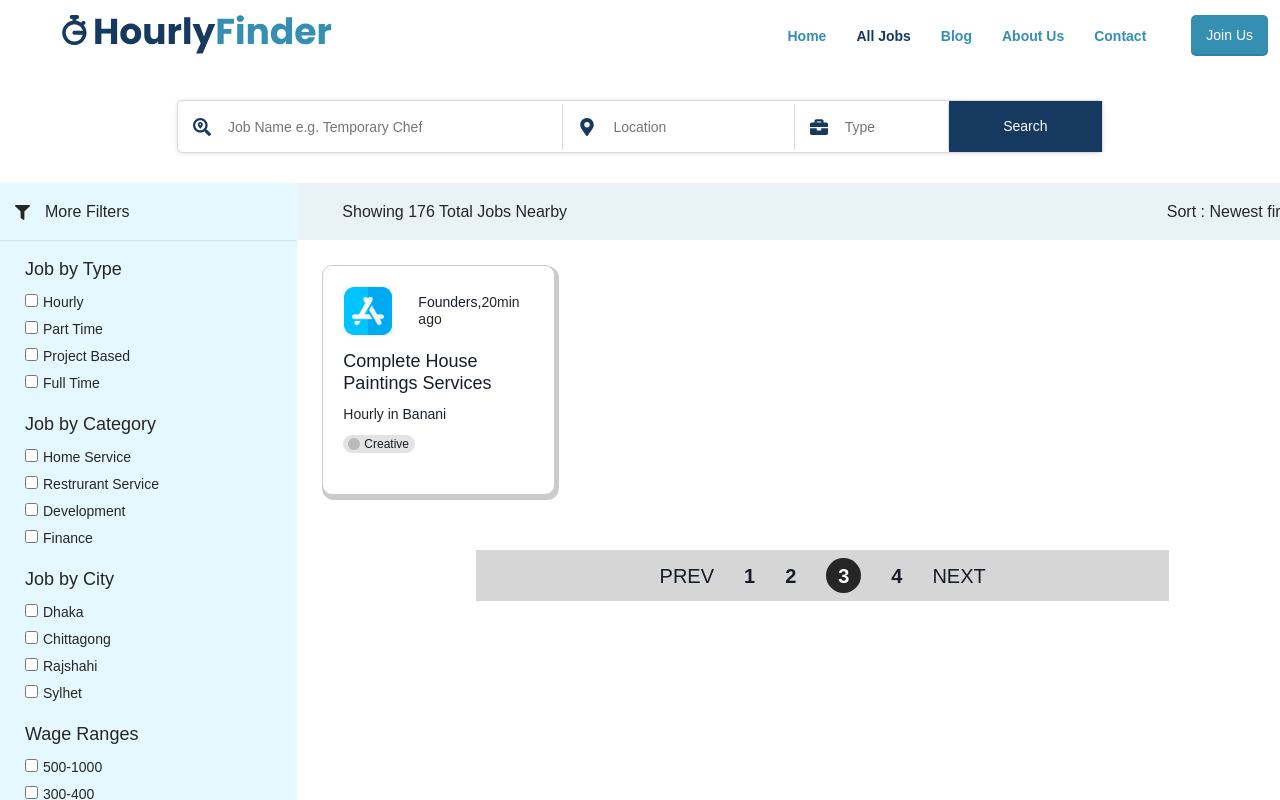
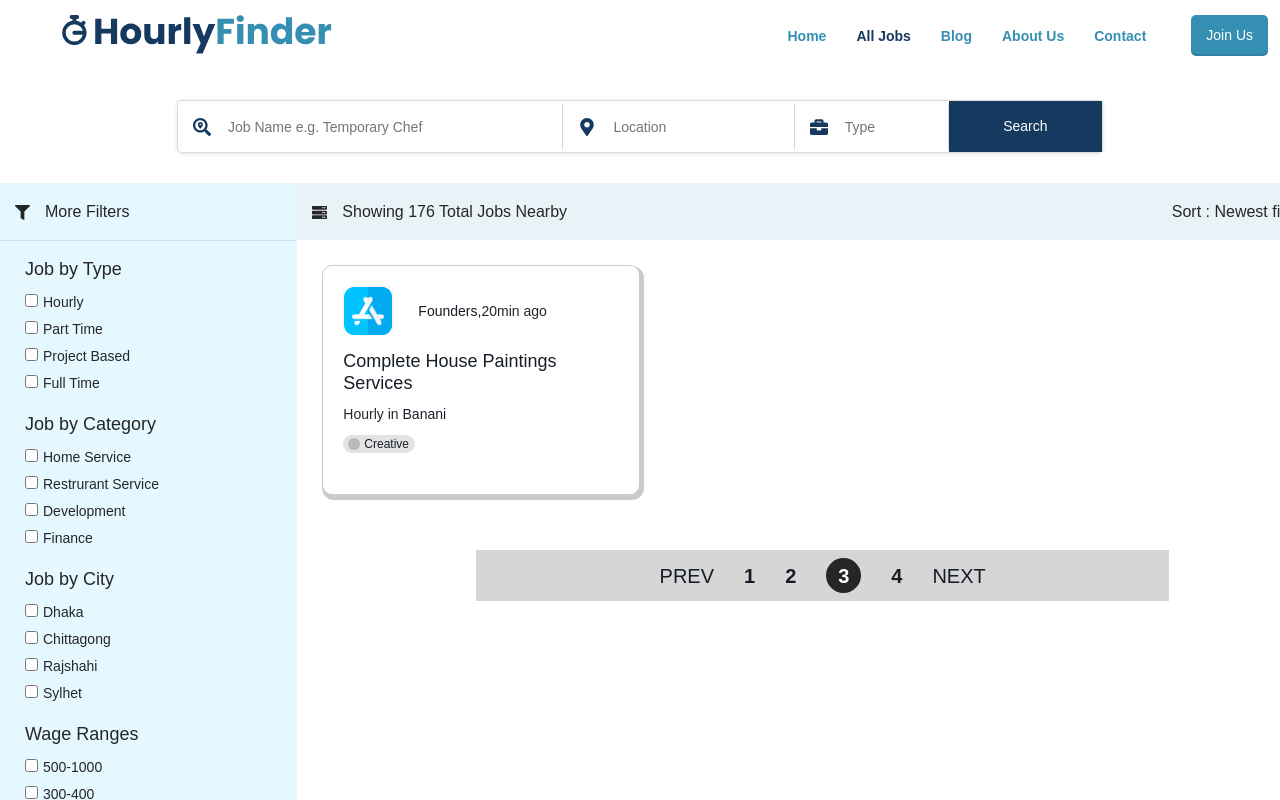
Before and after one commit to Rashed360/hourly-finder, a React (Create React App) app: page /jobs in a window 1280 px wide. Shown: the top 800 px of the page. Built offline with nearby package versions, Linux system fonts and the light colour scheme; no server answers.

Commit message:
add font icon in AllJobContent Component

```diff
--- a/src/components/allJobs/jobContent/AllJobContent.js
+++ b/src/components/allJobs/jobContent/AllJobContent.js
@@ -1,4 +1,5 @@
 import React from "react"
+import { FaServer, FaSortAmountDown } from "react-icons/fa"
 import { Link } from "react-router-dom"
 import Pagination from "../pagination/Pagination"
 
@@ -8,20 +9,20 @@ const AllJobContent = () => {
       <div className='grid-header d-flex justify-content-between'>
         <div className='filter-header'>
           <span>
-            <span className='iconify' data-icon='clarity:grid-view-line'></span>
+            <FaServer />
           </span>
           <span className='filter-header-text'>Showing 176 Total Jobs Nearby</span>
         </div>
         <div className='filter-header right'>
           <span className='filter-header-text'>Sort : Newest first</span>
           <span>
-            <span className='iconify' data-icon='cil:sort-descending'></span>
+            <FaSortAmountDown />
           </span>
         </div>
       </div>
       <div className='all-filtered-job'>
         <div className='row'>
-          <div className='col-lg-3'>
+          <div className='col-lg-4'>
             <div className='job-card'>
               <div className='about-recruiter d-flex align-items-center'>
                 <Link to=''>
```
